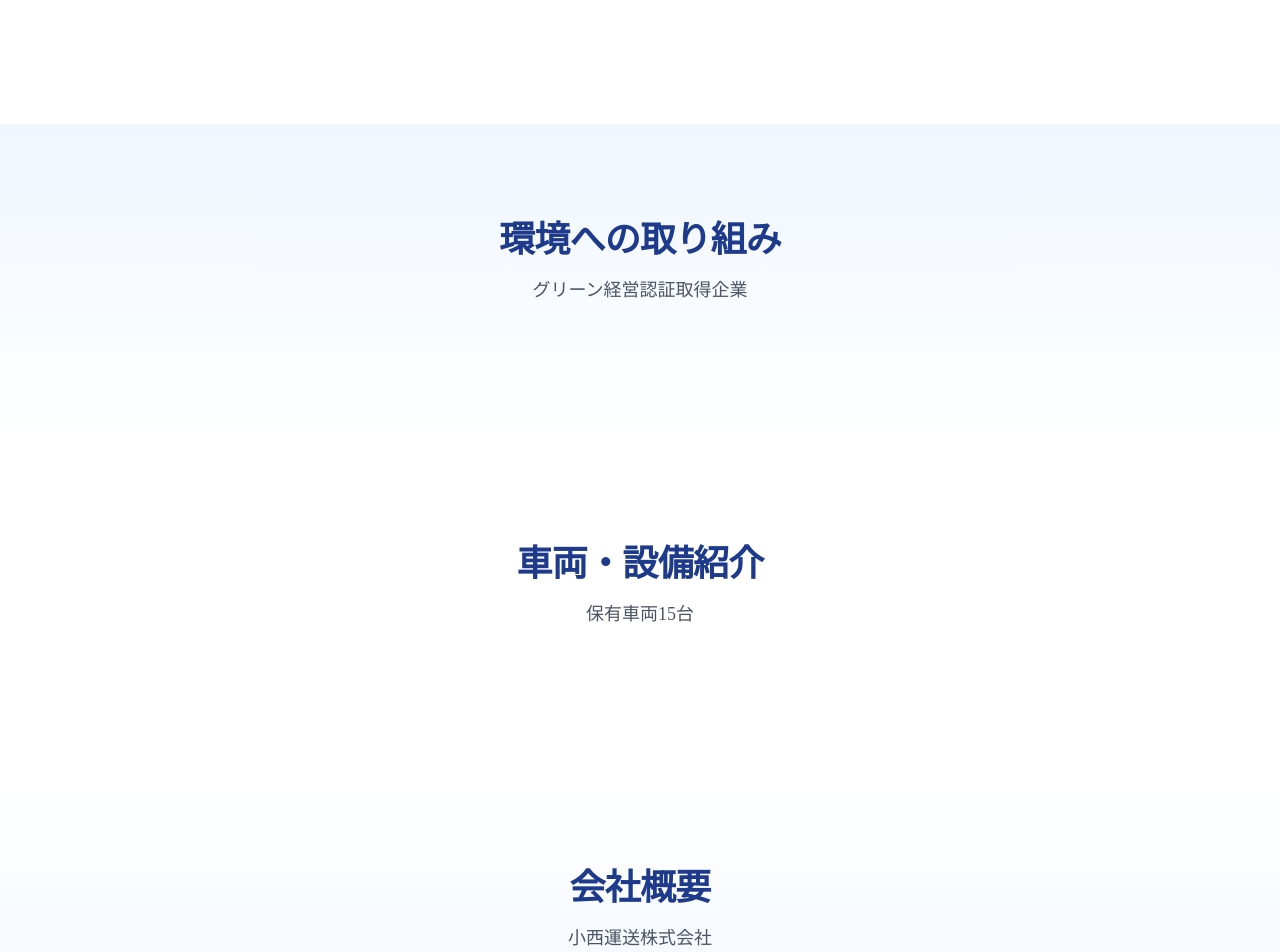
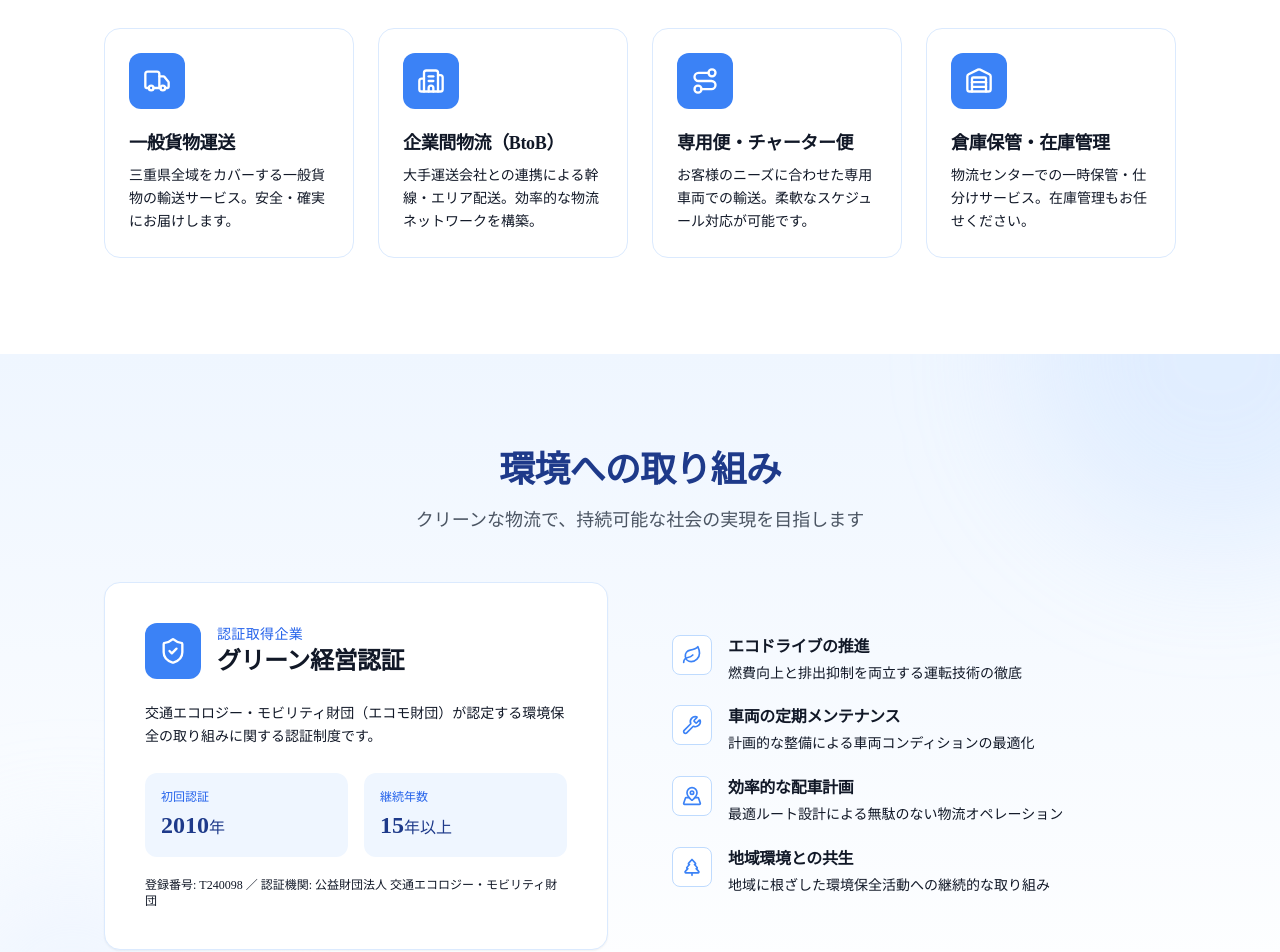
Before and after one commit to hohoemi-rabo/konishi-transportation, a Next.js app: page / in a window 1280 px wide. Shown: the part 1000-1952 px from the top of the page. Built offline with nearby package versions, Linux system fonts and the light colour scheme.

Commit message:
💄サービス、環境取り組みセクションを実装

```diff
--- a/src/app/page.tsx
+++ b/src/app/page.tsx
@@ -1,4 +1,6 @@
 import HeroSection from "@/components/sections/HeroSection";
+import ServicesSection from "@/components/sections/ServicesSection";
+import EnvironmentSection from "@/components/sections/EnvironmentSection";
 
 export default function Home() {
   return (
@@ -6,19 +8,9 @@ export default function Home() {
       <HeroSection />
 
       {/* 以下、各セクションのプレースホルダー */}
-      <section id="services" className="section-padding bg-white">
-        <div className="section-container">
-          <h2 className="section-title">サービス紹介</h2>
-          <p className="section-subtitle">事業内容・物流サービスの紹介</p>
-        </div>
-      </section>
+      <ServicesSection />
 
-      <section id="environment" className="section-padding bg-gradient-brand">
-        <div className="section-container">
-          <h2 className="section-title">環境への取り組み</h2>
-          <p className="section-subtitle">グリーン経営認証取得企業</p>
-        </div>
-      </section>
+      <EnvironmentSection />
 
       <section id="vehicles" className="section-padding bg-white">
         <div className="section-container">
--- /dev/null
+++ b/src/components/sections/EnvironmentSection.tsx
@@ -0,0 +1,148 @@
+"use client";
+
+import { motion } from "framer-motion";
+import {
+  Leaf,
+  Wrench,
+  MapPinned,
+  TreePine,
+  ShieldCheck,
+  type LucideIcon,
+} from "lucide-react";
+import {
+  staggerContainer,
+  staggerItem,
+  fadeInLeft,
+  fadeInRight,
+  defaultViewport,
+} from "@/lib/animations";
+
+interface Initiative {
+  icon: LucideIcon;
+  title: string;
+  description: string;
+}
+
+const INITIATIVES: Initiative[] = [
+  {
+    icon: Leaf,
+    title: "エコドライブの推進",
+    description: "燃費向上と排出抑制を両立する運転技術の徹底",
+  },
+  {
+    icon: Wrench,
+    title: "車両の定期メンテナンス",
+    description: "計画的な整備による車両コンディションの最適化",
+  },
+  {
+    icon: MapPinned,
+    title: "効率的な配車計画",
+    description: "最適ルート設計による無駄のない物流オペレーション",
+  },
+  {
+    icon: TreePine,
+    title: "地域環境との共生",
+    description: "地域に根ざした環境保全活動への継続的な取り組み",
+  },
+];
+
+export default function EnvironmentSection() {
+  return (
+    <section id="environment" className="section-padding bg-gradient-brand relative overflow-hidden">
+      {/* 背景装飾 */}
+      <div className="absolute top-0 right-0 w-96 h-96 bg-brand-200/30 rounded-full blur-3xl -translate-y-1/2 translate-x-1/3" />
+      <div className="absolute bottom-0 left-0 w-72 h-72 bg-brand-100/40 rounded-full blur-3xl translate-y-1/3 -translate-x-1/4" />
+
+      <div className="section-container relative z-10">
+        <motion.div
+          initial="hidden"
+          whileInView="visible"
+          viewport={defaultViewport}
+          variants={staggerContainer}
+        >
+          <motion.h2 variants={staggerItem} className="section-title">
+            環境への取り組み
+          </motion.h2>
+          <motion.p variants={staggerItem} className="section-subtitle">
+            クリーンな物流で、持続可能な社会の実現を目指します
+          </motion.p>
+        </motion.div>
+
+        <div className="grid grid-cols-1 lg:grid-cols-2 gap-10 lg:gap-16 items-center mt-4">
+          {/* 左: グリーン経営認証バッジ — このセクションの主役 */}
+          <motion.div
+            initial="hidden"
+            whileInView="visible"
+            viewport={defaultViewport}
+            variants={fadeInLeft}
+            className="bg-white rounded-2xl p-8 md:p-10 shadow-sm border border-brand-100"
+          >
+            <div className="flex items-center gap-4 mb-6">
+              <div className="w-14 h-14 flex items-center justify-center bg-brand-500 rounded-xl shrink-0">
+                <ShieldCheck className="w-7 h-7 text-white" aria-hidden="true" />
+              </div>
+              <div>
+                <p className="text-sm font-medium text-brand-600 tracking-wide">
+                  認証取得企業
+                </p>
+                <h3 className="text-xl md:text-2xl font-bold text-foreground">
+                  グリーン経営認証
+                </h3>
+              </div>
+            </div>
+
+            <div className="space-y-4 text-sm leading-relaxed text-foreground/70">
+              <p>
+                交通エコロジー・モビリティ財団（エコモ財団）が認定する環境保全の取り組みに関する認証制度です。
+              </p>
+              <div className="grid grid-cols-2 gap-4 pt-2">
+                <div className="bg-brand-50 rounded-xl p-4">
+                  <p className="text-xs text-brand-600 font-medium mb-1">初回認証</p>
+                  <p className="text-2xl font-bold text-brand-900">2010<span className="text-base font-medium">年</span></p>
+                </div>
+                <div className="bg-brand-50 rounded-xl p-4">
+                  <p className="text-xs text-brand-600 font-medium mb-1">継続年数</p>
+                  <p className="text-2xl font-bold text-brand-900">15<span className="text-base font-medium">年以上</span></p>
+                </div>
+              </div>
+              <p className="text-xs text-foreground/50 pt-1">
+                登録番号: T240098 ／ 認証機関: 公益財団法人 交通エコロジー・モビリティ財団
+              </p>
+            </div>
+          </motion.div>
+
+          {/* 右: テーマ項目 */}
+          <motion.div
+            initial="hidden"
+            whileInView="visible"
+            viewport={defaultViewport}
+            variants={fadeInRight}
+            className="space-y-5"
+          >
+            {INITIATIVES.map((item) => {
+              const Icon = item.icon;
+              return (
+                <div
+                  key={item.title}
+                  className="flex items-start gap-4 group"
+                >
+                  <div className="w-10 h-10 flex items-center justify-center bg-white border border-brand-200 rounded-lg shrink-0 transition-colors duration-200 group-hover:bg-brand-50">
+                    <Icon className="w-5 h-5 text-brand-500" aria-hidden="true" />
+                  </div>
+                  <div>
+                    <h3 className="text-base font-bold text-foreground mb-1">
+                      {item.title}
+                    </h3>
+                    <p className="text-sm text-foreground/60 leading-relaxed">
+                      {item.description}
+                    </p>
+                  </div>
+                </div>
+              );
+            })}
+          </motion.div>
+        </div>
+      </div>
+    </section>
+  );
+}
--- /dev/null
+++ b/src/components/sections/ServicesSection.tsx
@@ -0,0 +1,94 @@
+"use client";
+
+import { motion } from "framer-motion";
+import { Truck, Building2, Route, Warehouse, type LucideIcon } from "lucide-react";
+import {
+  staggerContainer,
+  staggerItem,
+  defaultViewport,
+} from "@/lib/animations";
+
+interface Service {
+  icon: LucideIcon;
+  title: string;
+  description: string;
+}
+
+const SERVICES: Service[] = [
+  {
+    icon: Truck,
+    title: "一般貨物運送",
+    description:
+      "三重県全域をカバーする一般貨物の輸送サービス。安全・確実にお届けします。",
+  },
+  {
+    icon: Building2,
+    title: "企業間物流（BtoB）",
+    description:
+      "大手運送会社との連携による幹線・エリア配送。効率的な物流ネットワークを構築。",
+  },
+  {
+    icon: Route,
+    title: "専用便・チャーター便",
+    description:
+      "お客様のニーズに合わせた専用車両での輸送。柔軟なスケジュール対応が可能です。",
+  },
+  {
+    icon: Warehouse,
+    title: "倉庫保管・在庫管理",
+    description:
+      "物流センターでの一時保管・仕分けサービス。在庫管理もお任せください。",
+  },
+];
+
+export default function ServicesSection() {
+  return (
+    <section id="services" className="section-padding bg-white">
+      <div className="section-container">
+        <motion.div
+          initial="hidden"
+          whileInView="visible"
+          viewport={defaultViewport}
+          variants={staggerContainer}
+        >
+          <motion.h2 variants={staggerItem} className="section-title">
+            サービス紹介
+          </motion.h2>
+          <motion.p variants={staggerItem} className="section-subtitle">
+            お客様の多様なニーズにお応えする物流サービスを提供しています
+          </motion.p>
+
+          <motion.div
+            variants={staggerContainer}
+            className="grid grid-cols-1 md:grid-cols-2 lg:grid-cols-4 gap-6"
+          >
+            {SERVICES.map((service) => (
+              <ServiceCard key={service.title} service={service} />
+            ))}
+          </motion.div>
+        </motion.div>
+      </div>
+    </section>
+  );
+}
+
+function ServiceCard({ service }: { service: Service }) {
+  const Icon = service.icon;
+
+  return (
+    <motion.div
+      variants={staggerItem}
+      className="group p-6 border border-brand-100 rounded-2xl transition-shadow duration-300 hover:shadow-lg hover:shadow-brand-100/50"
+    >
+      <div className="w-14 h-14 flex items-center justify-center bg-brand-500 rounded-xl mb-5 transition-transform duration-300 group-hover:scale-105">
+        <Icon className="w-7 h-7 text-white" aria-hidden="true" />
+      </div>
+      <h3 className="text-lg font-bold text-foreground mb-2">
+        {service.title}
+      </h3>
+      <p className="text-sm leading-relaxed text-foreground/60">
+        {service.description}
+      </p>
+    </motion.div>
+  );
+}
```
Also changed, not shown: 2 other files (tests, documents, lock files or other folders).
